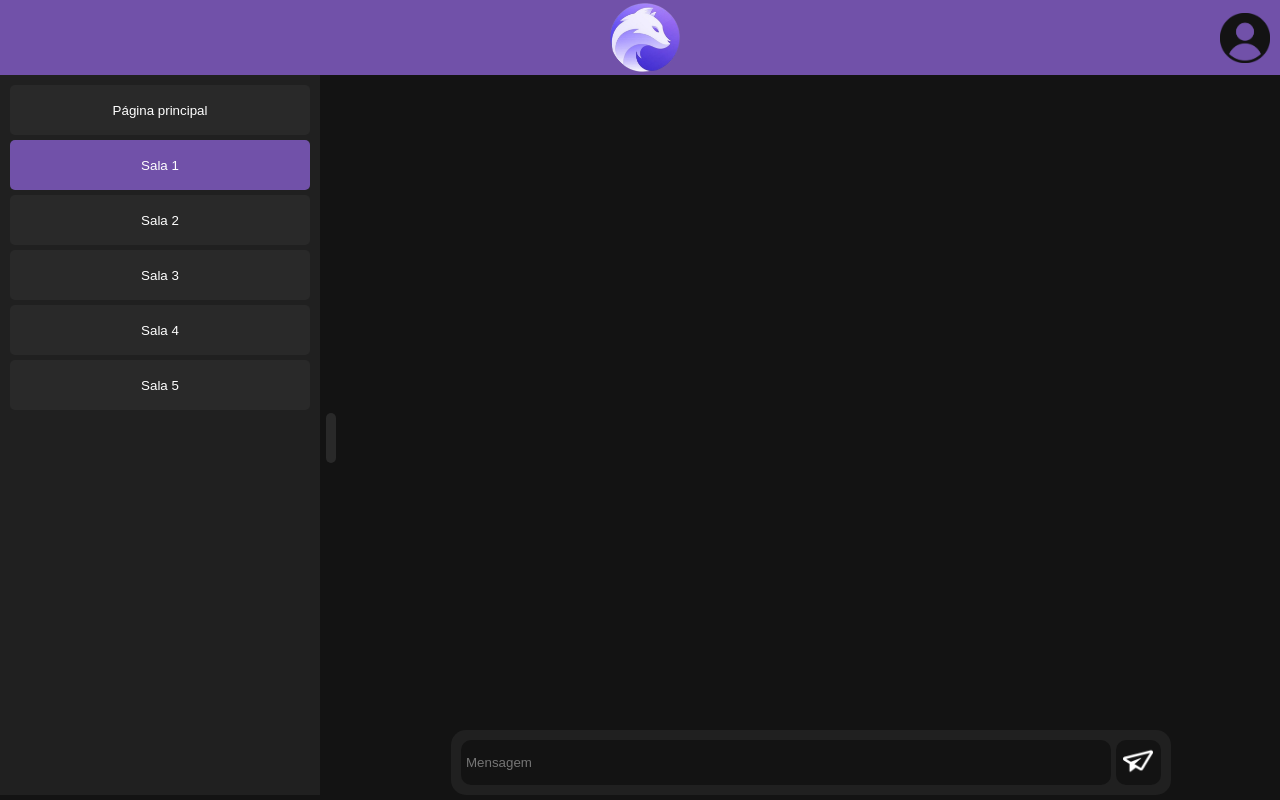
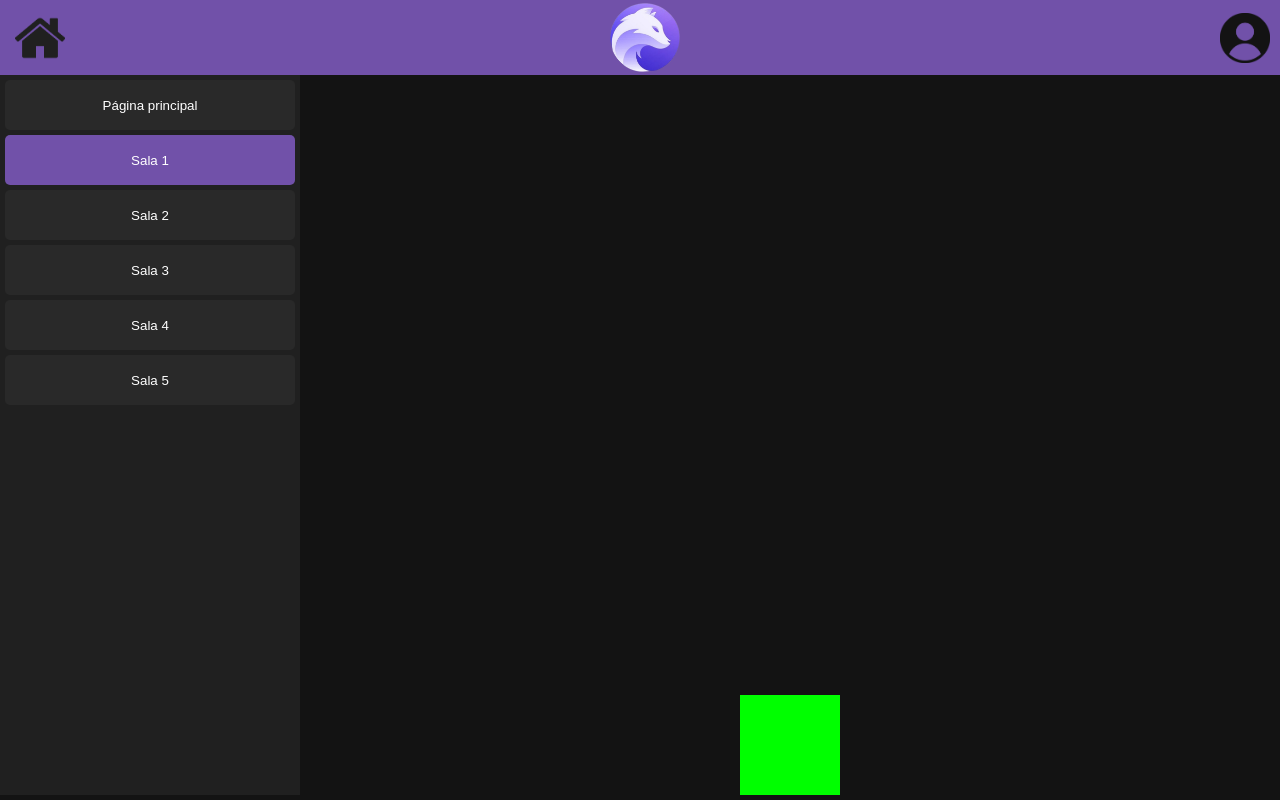
Before and after one commit to DanielC-007/Tecfor, a PHP site: page /pages/sala1.html in a window 1280 px wide. Run offline with PHP 8.4, Linux system fonts and the light colour scheme.

Commit message:
removeChat

```diff
--- a/assets/scripts/script.js
+++ b/assets/scripts/script.js
@@ -2,19 +2,16 @@ console.log("Olá, tudo certo");
 
 function navOpenClose() {
   var navSalas = document.getElementById("salas");
-  var bntClose = document.getElementById("closeNav");
+  var subContainer = document.getElementById("subContainer");
   if (
     navSalas.style.transform === "translateX(0px)" ||
     navSalas.style.transform === ""
   ) {
     navSalas.style.transform = "translateX(-100%)";
-    navSalas.style.position = "absolute";
-    bntClose.style.transform = "translateX(0px)";
+    subContainer.style.width = "100vw";
   } else {
     navSalas.style.transform = "translateX(0px)";
-    navSalas.style.position = "none";
-    bntClose.style.transform = "translateX(330px)";
-    bntClose.style.position = "none";
+    subContainer.style.width = "calc(100vw - 300px)";
   }
 }
 
--- a/assets/styles/style.css
+++ b/assets/styles/style.css
@@ -101,6 +101,16 @@ form input[type="submit"]:hover {
   justify-content: left;
 }
 
+.box1 img {
+  border-radius: 10px;
+  height: 50px;
+  width: 50px;
+}
+
+.box1 img:hover {
+  background-color: #916dd5;
+}
+
 .box2 {
   width: 100vw;
   display: flex;
@@ -117,12 +127,17 @@ form input[type="submit"]:hover {
 }
 
 .box3 img {
+  border-radius: 10px;
   height: 50px;
   width: 50px;
 }
 
+.box3 img:hover {
+  background-color: #916dd5;
+}
+
 .chat {
-  background-color: var(--cor1Dark);
+  background-color: var(--cor2Dark);
   padding: 10px;
   border-radius: 15px;
   display: flex;
@@ -151,6 +166,12 @@ form input[type="submit"]:hover {
 
 /* ids */
 
+#x{
+  width: 100px;
+  height: 100px;
+  background-color: lime;
+}
+
 #icon {
   width: 70px;
   height: auto;
@@ -160,55 +181,29 @@ form input[type="submit"]:hover {
   display: flex;
   align-items: flex-end;
   justify-content: center;
-  width: 100vw;
+  width: calc(100vw - 300px);
   height: calc(100vh - 80px);
 }
 
-#salas {
+#salas{
   background-color: var(--cor1Dark);
-  height: calc(100vh - 80px);
-  width: 325px;
-}
-
-#salas div {
-  padding: 10px;
   display: flex;
   flex-direction: column;
   align-items: center;
+  width: 300px;
 }
 
-#salas button {
-  display: flex;
-  justify-content: center;
-  align-items: center;
-  background-color: var(--cor2Dark);
-  margin-bottom: 5px;
+#salas div{
   padding: 5px;
-  border-radius: 5px;
-  border-style: none;
-  width: 300px;
-  height: 50px;
 }
 
-#closeNav {
-  display: flex;
-  justify-content: center;
-  align-items: center;
-  width: 30px;
-  height: calc(100vh - 75px);
-}
-
-#closeNav button {
+#salas button{
   background-color: var(--cor2Dark);
   border-style: none;
-  border-radius: 50px;
+  border-radius: 5px;
+  width: 290px;
   height: 50px;
-  width: 10px;
-}
-
-#closeNav button:hover {
-  height: 60px;
-  background-color: #7151a9;
+  margin-top: 5px;
 }
 
 #salas button:hover,
@@ -226,7 +221,7 @@ form input[type="submit"]:hover {
   align-items: center;
 }
 
-#infoUser button {
+/* #infoUser button {
   width: 200px;
   display: flex;
   align-items: center;
@@ -249,7 +244,7 @@ form input[type="submit"]:hover {
 
 #infoUser img {
   height: 200px;
-}
+} */
 
 #mensagem {
   width: 50vw;
@@ -281,14 +276,3 @@ form input[type="submit"]:hover {
   width: 30px;
   height: 30px;
 }
-
-/*
-#fechar {
-  width: 100vw;
-  height: 100vh;
-  background-color: rgba(0, 0, 0, 0.4);
-  position: fixed;
-  z-index: 0;
-  display: none;
-  border: none;
-} */
--- a/pages/sala1.html
+++ b/pages/sala1.html
@@ -12,31 +12,45 @@
 
   <body>
     <header>
-      <div class="box1"></div>
+      <div class="box1">
+        <button onclick="navOpenClose()">
+          <img src="../public/imgs/homeDark.png" />
+        </button>
+      </div>
       <div class="box2">
         <img id="icon" src="../public/imgs/icon.png" />
       </div>
       <div class="box3">
-        <a href="../pages/login.html"><button><img src="../public/imgs/userDark.png"></button></a>
+        <a href="../pages/login.html"
+          ><button><img src="../public/imgs/userDark.png" /></button
+        ></a>
       </div>
     </header>
     <main class="container">
       <nav id="salas">
-        <div>
-          <a href="../index.html"><button><p>Página principal</p></button></a>
-          <button style="background-color: #7151a9"><p>Sala 1</p></button>
-          <a href="sala2.html"><button><p>Sala 2</p></button></a>
-          <a href="sala3.html"><button><p>Sala 3</p></button></a>
-          <a href="sala4.html"><button><p>Sala 4</p></button></a>
-          <a href="sala5.html"><button><p>Sala 5</p></button></a>
-      </div>
+        <a href="../index.html"
+          ><button><p>Página principal</p></button></a
+        >
+        <button style="background-color: #7151a9"><p>Sala 1</p></button>
+        <a href="sala2.html"
+          ><button><p>Sala 2</p></button></a
+        >
+        <a href="sala3.html"
+          ><button><p>Sala 3</p></button></a
+        >
+        <a href="sala4.html"
+          ><button><p>Sala 4</p></button></a
+        >
+        <a href="sala5.html"
+          ><button><p>Sala 5</p></button></a
+        >
       </nav>
-      <div id="closeNav"><button onclick="navOpenClose()"></button></div>
       <main id="subContainer">
-        <div class="chat">
-          <input type="text" id="mensagem" placeholder="Mensagem">
-          <button><img src="../public/imgs/submitDark.png"></button>
-        </div>
+        <div id="x"></div>
+        <!-- <div class="chat">
+          <input type="text" id="mensagem" placeholder="Mensagem" />
+          <button><img src="../public/imgs/submitDark.png" /></button>
+        </div> -->
       </main>
     </main>
   </body>
```
Also changed, not shown: index.html (+26 -5 lines), pages/sala2.html (+4 -5 lines), pages/sala3.html (+22 -11 lines), pages/sala4.html (+4 -4 lines), pages/sala5.html (+4 -4 lines), public/imgs/userDark.png, public/imgs/userLight.png.
